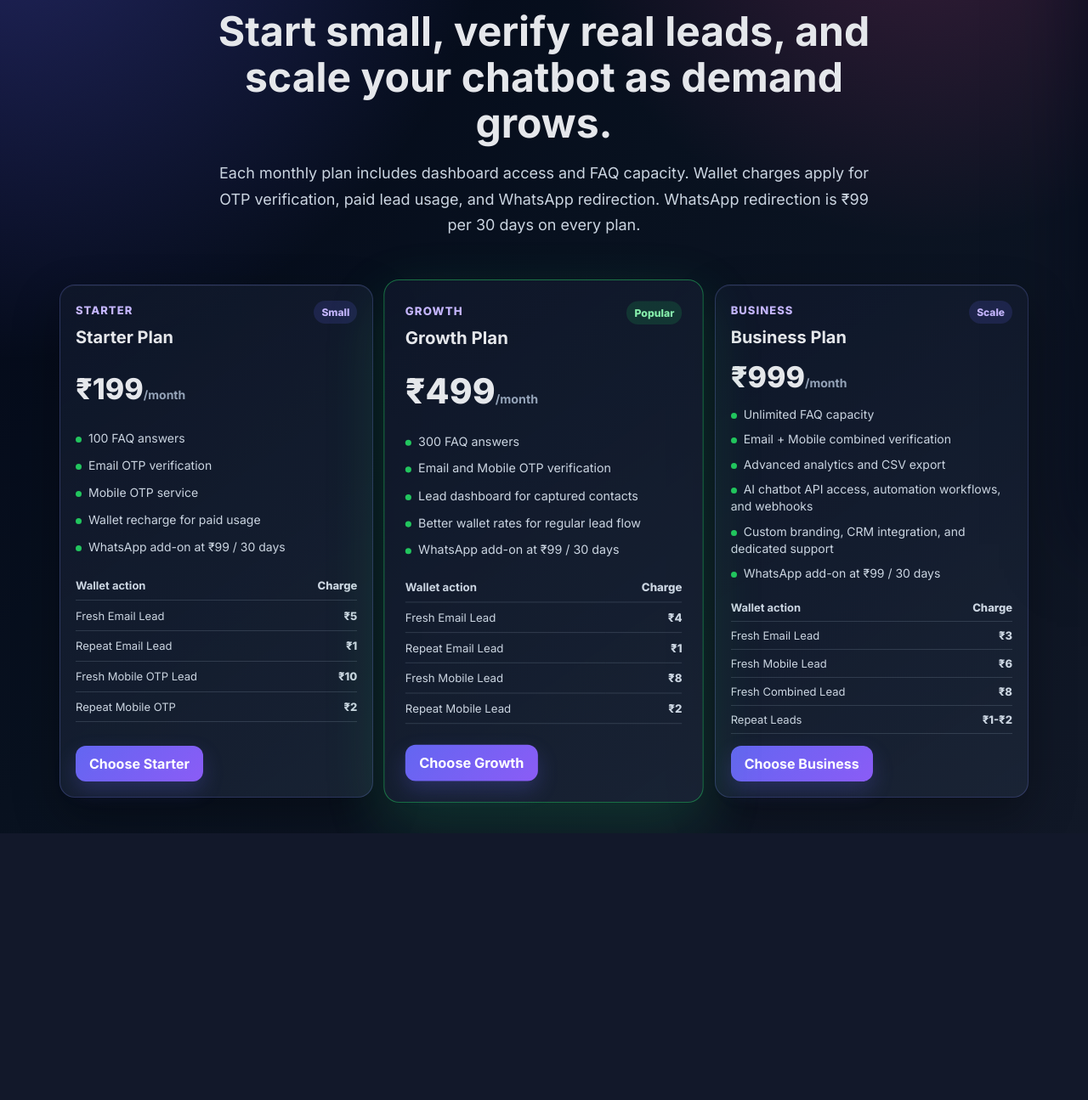
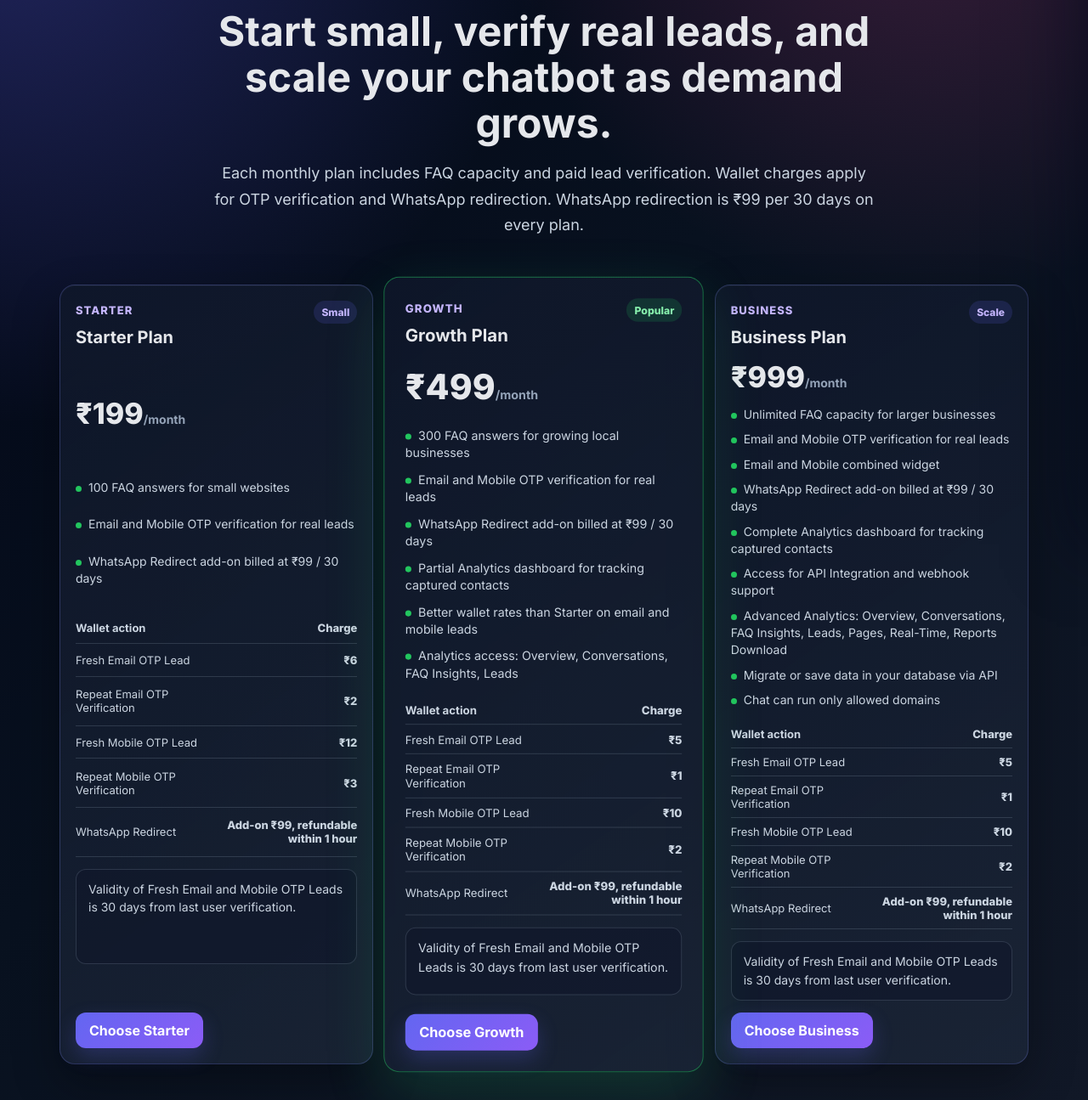
Before and after one commit to asarecodrant-release/vani, a PHP site: page /subscription.php in a window 1280 px wide. Shown: the part 159-1454 px from the top of the page at 85% size. Before the commit the page ends 1140 px from the top, so only its background shows below. Run offline with PHP 8.4, Linux system fonts and the light colour scheme.

Commit message:
Subcription plan fix

```diff
--- a/billing.php
+++ b/billing.php
@@ -11,6 +11,7 @@ function billing_plans(): array {
                 'mobile_otp' => false,
                 'whatsapp_redirect' => false,
                 'export_reports' => false,
+                'partial_analytics' => false,
                 'advanced_analytics' => false
             ]
         ],
@@ -23,6 +24,7 @@ function billing_plans(): array {
                 'mobile_otp' => true,
                 'whatsapp_redirect' => true,
                 'export_reports' => false,
+                'partial_analytics' => false,
                 'advanced_analytics' => false
             ]
         ],
@@ -35,6 +37,7 @@ function billing_plans(): array {
                 'mobile_otp' => true,
                 'whatsapp_redirect' => true,
                 'export_reports' => false,
+                'partial_analytics' => true,
                 'advanced_analytics' => false
             ]
         ],
@@ -47,13 +50,12 @@ function billing_plans(): array {
                 'mobile_otp' => true,
                 'whatsapp_redirect' => true,
                 'export_reports' => true,
+                'partial_analytics' => true,
                 'advanced_analytics' => true,
                 'api_access' => true,
-                'automation_workflows' => true,
                 'webhook_support' => true,
-                'custom_branding' => true,
-                'crm_integration' => true,
-                'dedicated_support' => true
+                'combined_widget' => true,
+                'allowed_domains' => true
             ]
         ]
     ];
@@ -99,6 +101,15 @@ function billing_rupees(int $paise): string {
 function billing_wallet_charge_paise(string $planId, string $chargeKey): int {
     $charges = [
         'starter' => [
+            'fresh_email_lead' => 600,
+            'repeat_email_lead' => 200,
+            'reactivated_email_lead' => 600,
+            'fresh_mobile_lead' => 1200,
+            'repeat_mobile_lead' => 300,
+            'reactivated_mobile_lead' => 1200,
+            'whatsapp_redirect_addon' => 9900
+        ],
+        'growth' => [
             'fresh_email_lead' => 500,
             'repeat_email_lead' => 100,
             'reactivated_email_lead' => 500,
@@ -107,24 +118,17 @@ function billing_wallet_charge_paise(string $planId, string $chargeKey): int {
             'reactivated_mobile_lead' => 1000,
             'whatsapp_redirect_addon' => 9900
         ],
-        'growth' => [
-            'fresh_email_lead' => 400,
+        'business' => [
+            'fresh_email_lead' => 500,
             'repeat_email_lead' => 100,
-            'fresh_mobile_lead' => 800,
+            'reactivated_email_lead' => 500,
+            'fresh_mobile_lead' => 1000,
             'repeat_mobile_lead' => 200,
-            'whatsapp_redirect_addon' => 9900
-        ],
-        'business' => [
-            'fresh_email_lead' => 300,
-            'repeat_email_lead' => 100,
-            'reactivated_email_lead' => 300,
-            'fresh_mobile_lead' => 600,
-            'repeat_mobile_lead' => 200,
-            'reactivated_mobile_lead' => 600,
+            'reactivated_mobile_lead' => 1000,
             'repeat_lead' => 100,
-            'fresh_combined_lead' => 800,
-            'repeat_combined_lead' => 200,
-            'reactivated_combined_lead' => 800,
+            'fresh_combined_lead' => 1500,
+            'repeat_combined_lead' => 300,
+            'reactivated_combined_lead' => 1500,
             'whatsapp_redirect_addon' => 9900
         ]
     ];
--- a/index.php
+++ b/index.php
@@ -1087,7 +1087,7 @@ body.dark .side-menu-link.secondary{
       No credit card required • Setup in minutes
     </p>
 
-    <a href="signup.php">
+    <a href="freebot.php">
       <button>
         Get Started Free
       </button>
--- a/subscription.php
+++ b/subscription.php
@@ -75,31 +75,34 @@ td:last-child,th:last-child{text-align:right;font-weight:800}
   <section class="hero">
     <span class="eyebrow">Subscription Plans</span>
     <h1>Start small, verify real leads, and scale your chatbot as demand grows.</h1>
-    <p>Each monthly plan includes dashboard access and FAQ capacity. Wallet charges apply for OTP verification, paid lead usage, and WhatsApp redirection. WhatsApp redirection is ₹99 per 30 days on every plan.</p>
+    <p>Each monthly plan includes FAQ capacity and paid lead verification. Wallet charges apply for OTP verification and WhatsApp redirection. WhatsApp redirection is ₹99 per 30 days on every plan.</p>
   </section>
 
   <section class="pricing-grid">
     <article class="card">
       <div class="head"><div><span class="eyebrow">Starter</span><h2>Starter Plan</h2></div><span class="tag">Small</span></div>
       <div class="price">₹199<small>/month</small></div>
-      <div class="features"><span>100 FAQ answers</span><span>Email OTP verification</span><span>Mobile OTP service</span><span>Wallet recharge for paid usage</span><span>WhatsApp add-on at ₹99 / 30 days</span></div>
-      <table><tr><th>Wallet action</th><th>Charge</th></tr><tr><td>Fresh Email Lead</td><td>₹5</td></tr><tr><td>Repeat Email Lead</td><td>₹1</td></tr><tr><td>Fresh Mobile OTP Lead</td><td>₹10</td></tr><tr><td>Repeat Mobile OTP</td><td>₹2</td></tr></table>
+      <div class="features"><span>100 FAQ answers for small websites</span><span>Email and Mobile OTP verification for real leads</span><span>WhatsApp Redirect add-on billed at ₹99 / 30 days</span></div>
+      <table><tr><th>Wallet action</th><th>Charge</th></tr><tr><td>Fresh Email OTP Lead</td><td>₹6</td></tr><tr><td>Repeat Email OTP Verification</td><td>₹2</td></tr><tr><td>Fresh Mobile OTP Lead</td><td>₹12</td></tr><tr><td>Repeat Mobile OTP Verification</td><td>₹3</td></tr><tr><td>WhatsApp Redirect</td><td>Add-on ₹99, refundable within 1 hour</td></tr></table>
+      <div class="note">Validity of Fresh Email and Mobile OTP Leads is 30 days from last user verification.</div>
       <div class="actions"><a class="nav-btn" href="signup.php">Choose Starter</a></div>
     </article>
 
     <article class="card featured">
       <div class="head"><div><span class="eyebrow">Growth</span><h2>Growth Plan</h2></div><span class="tag good">Popular</span></div>
       <div class="price">₹499<small>/month</small></div>
-      <div class="features"><span>300 FAQ answers</span><span>Email and Mobile OTP verification</span><span>Lead dashboard for captured contacts</span><span>Better wallet rates for regular lead flow</span><span>WhatsApp add-on at ₹99 / 30 days</span></div>
-      <table><tr><th>Wallet action</th><th>Charge</th></tr><tr><td>Fresh Email Lead</td><td>₹4</td></tr><tr><td>Repeat Email Lead</td><td>₹1</td></tr><tr><td>Fresh Mobile Lead</td><td>₹8</td></tr><tr><td>Repeat Mobile Lead</td><td>₹2</td></tr></table>
+      <div class="features"><span>300 FAQ answers for growing local businesses</span><span>Email and Mobile OTP verification for real leads</span><span>WhatsApp Redirect add-on billed at ₹99 / 30 days</span><span>Partial Analytics dashboard for tracking captured contacts</span><span>Better wallet rates than Starter on email and mobile leads</span><span>Analytics access: Overview, Conversations, FAQ Insights, Leads</span></div>
+      <table><tr><th>Wallet action</th><th>Charge</th></tr><tr><td>Fresh Email OTP Lead</td><td>₹5</td></tr><tr><td>Repeat Email OTP Verification</td><td>₹1</td></tr><tr><td>Fresh Mobile OTP Lead</td><td>₹10</td></tr><tr><td>Repeat Mobile OTP Verification</td><td>₹2</td></tr><tr><td>WhatsApp Redirect</td><td>Add-on ₹99, refundable within 1 hour</td></tr></table>
+      <div class="note">Validity of Fresh Email and Mobile OTP Leads is 30 days from last user verification.</div>
       <div class="actions"><a class="nav-btn" href="signup.php">Choose Growth</a></div>
     </article>
 
     <article class="card">
       <div class="head"><div><span class="eyebrow">Business</span><h2>Business Plan</h2></div><span class="tag">Scale</span></div>
       <div class="price">₹999<small>/month</small></div>
-      <div class="features"><span>Unlimited FAQ capacity</span><span>Email + Mobile combined verification</span><span>Advanced analytics and CSV export</span><span>AI chatbot API access, automation workflows, and webhooks</span><span>Custom branding, CRM integration, and dedicated support</span><span>WhatsApp add-on at ₹99 / 30 days</span></div>
-      <table><tr><th>Wallet action</th><th>Charge</th></tr><tr><td>Fresh Email Lead</td><td>₹3</td></tr><tr><td>Fresh Mobile Lead</td><td>₹6</td></tr><tr><td>Fresh Combined Lead</td><td>₹8</td></tr><tr><td>Repeat Leads</td><td>₹1-₹2</td></tr></table>
+      <div class="features"><span>Unlimited FAQ capacity for larger businesses</span><span>Email and Mobile OTP verification for real leads</span><span>Email and Mobile combined widget</span><span>WhatsApp Redirect add-on billed at ₹99 / 30 days</span><span>Complete Analytics dashboard for tracking captured contacts</span><span>Access for API Integration and webhook support</span><span>Advanced Analytics: Overview, Conversations, FAQ Insights, Leads, Pages, Real-Time, Reports Download</span><span>Migrate or save data in your database via API</span><span>Chat can run only allowed domains</span></div>
+      <table><tr><th>Wallet action</th><th>Charge</th></tr><tr><td>Fresh Email OTP Lead</td><td>₹5</td></tr><tr><td>Repeat Email OTP Verification</td><td>₹1</td></tr><tr><td>Fresh Mobile OTP Lead</td><td>₹10</td></tr><tr><td>Repeat Mobile OTP Verification</td><td>₹2</td></tr><tr><td>WhatsApp Redirect</td><td>Add-on ₹99, refundable within 1 hour</td></tr></table>
+      <div class="note">Validity of Fresh Email and Mobile OTP Leads is 30 days from last user verification.</div>
       <div class="actions"><a class="nav-btn" href="signup.php">Choose Business</a></div>
     </article>
   </section>
```
Also changed, not shown: api.php (+13 -3 lines), dashboard.php (+33 -16 lines), widget_api.php (+19 -9 lines).
